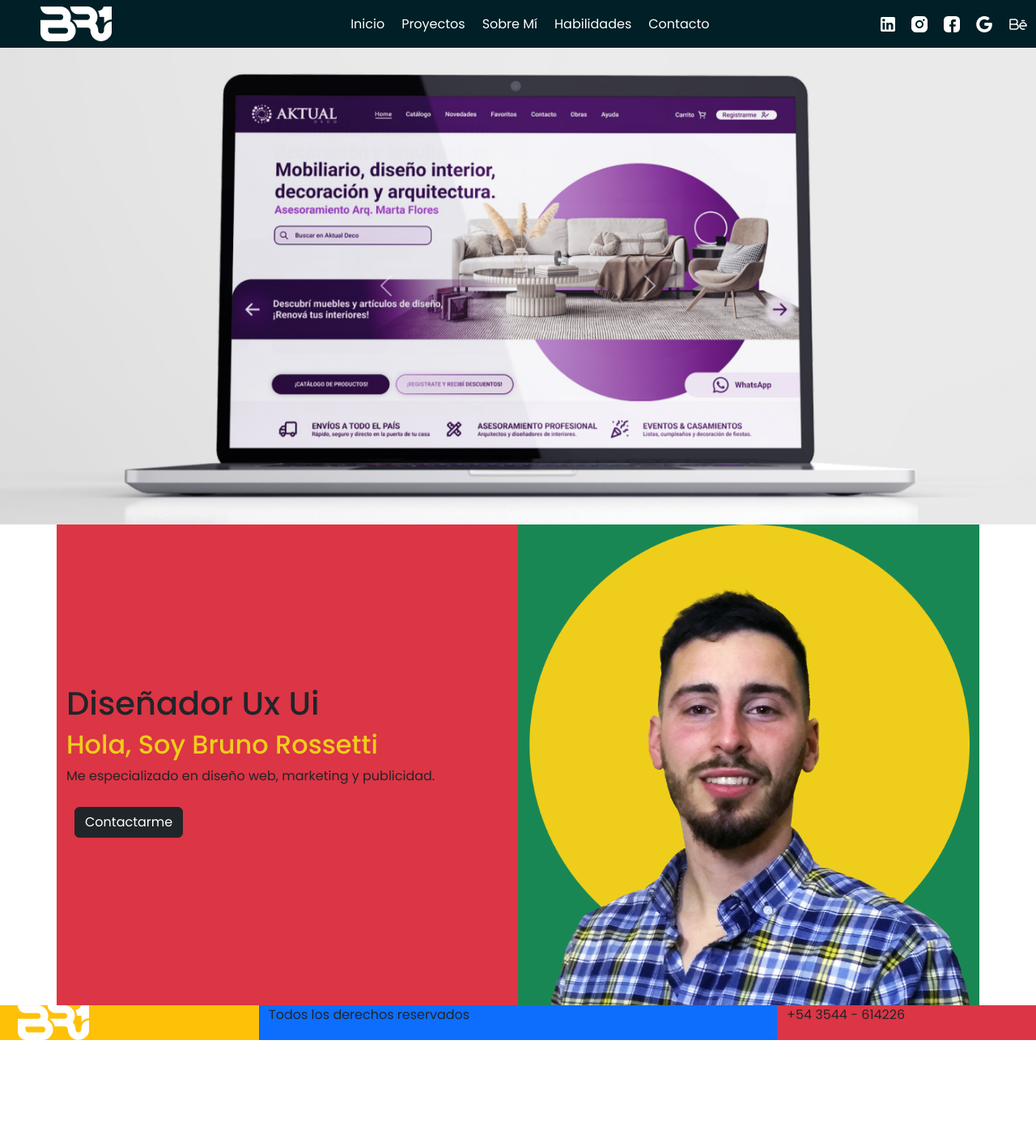
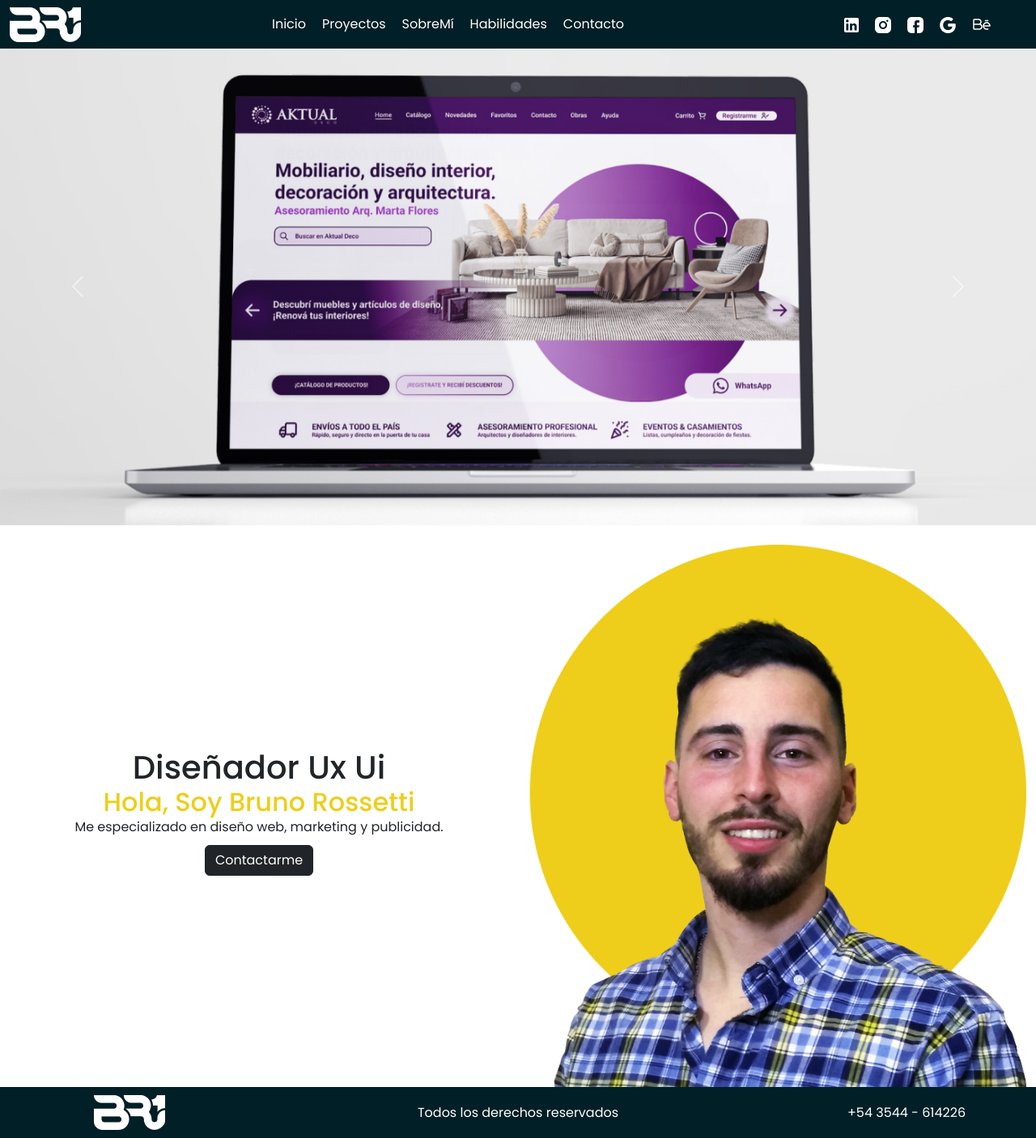
Before and after one commit to br1rossetti/pf-bruno-rossetti, a plain HTML site: page index.html in a window 1280 px wide. Shown: the whole page at 81% size. Before the commit the page ends 1285 px from the top, so only its background shows below. Drawn offline with nearby package versions, Linux system fonts and the light colour scheme.

Commit message:
nuevo commit

```diff
--- a/css/style.css
+++ b/css/style.css
@@ -12,18 +12,13 @@ body {
     overflow-x: hidden;
 }
 
-
-#headerPrincipal {
-    background-color: rgb(10, 10, 10) !important;
-    height: 10vh;
-    display: flex;
-    top: 0;
-    position: fixed;
-    z-index: 1000000;
-    width: 100%;
-    padding-left: 2VW;
+.headerRedesSociales {
+    display: flex !important;
+    flex-direction: row !important;
+    align-items: center !important;
+    margin-bottom: 0 !important;
+    padding: 0 !important;
   }
-
 
 
 /* ESTILOS DEL BODY SOBRE MI*/
@@ -44,7 +39,6 @@ body {
 /* ESTILOS DEL BODY HABILIDADES*/
 
 #bodyHabilidades {
-
     height: 110vh;
     display: grid;
     grid-template-columns: 1fr;
@@ -59,7 +53,6 @@ body {
 /* ESTILOS DEL BODY CONTACTO*/
 
 #bodyContacto {
-
     height: 110vh;
     display: grid;
     grid-template-columns: 1fr 1fr;
@@ -79,10 +72,11 @@ body {
     justify-content: center;
     gap: 5px;
 }
-#headerBoostrap{
+
+.headerNavBoostrap {
     background-color: #011F26 !important;
+}
 
-}
 #ContItemsNav li a{
     color: white !important;
     padding: 2 !important;
@@ -113,21 +107,15 @@ body {
     top: 0;
 }
 
-nav {
+.nav {
     display: flex;
     flex-direction: row;
 }
 
-nav ul {
+.navUl {
     flex-grow: 1;
     display: flex;
     justify-content: center;
-    align-items: center;
-}
-
-header div ul {
-    display: flex;
-    justify-content: space-between;
     align-items: center;
 }
 
@@ -153,7 +141,7 @@ header div ul {
     align-items: center;
     justify-content: space-around;
 }
-.headerIconos ul{
+.headerIconosUl {
   display: flex;
   list-style: none;
   margin: 0;
@@ -170,10 +158,11 @@ header div ul li {
 }
 
 a {
-    color: white;
+    color: white !important;
     margin: 10px;
+    padding: 0 !important;
     font-size: 1rem;
-    text-decoration: none;
+    text-decoration: none !important;
 }
 
 a:hover {
@@ -212,6 +201,7 @@ a:hover {
 
 p {
     font-size: 1rem;
+    margin-bottom: 0 !important;
 }
 
 .botonesSobreMi {
@@ -273,7 +263,6 @@ p {
 }
 
 .divHabilidades {
-
     background-color: #E6E6E6;
     border-radius: 5px;
     height: 100%;
@@ -353,8 +342,13 @@ section div ul li {
 
 }
 
+h1 {
+    margin: 0 !important;
+}
+
 h2 {
     color: #EECE1A;
+    margin: 0 !important;
 }
 
 .formSectionDos {
@@ -388,6 +382,13 @@ textarea:focus {
     justify-content: center;
     align-items: center;
 
+}
+
+/* ESTILOS FOOTER CON BOOSTRAP */
+
+.footerBoostrap {
+    background-color: #011F26;
+    color: white
 }
 
 /* ESTILOS FOOTER GENERAL */
@@ -429,24 +430,3 @@ textarea:focus {
     justify-content: center;
     align-items: center;
 }
-
-
-/* MEDIAS QUERIES */
-/*
-@media (max-width: 1200px) {
-}
-
-@media (max-width: 1024px) {
-}
-
-@media (max-width: 768px) {
-}
-
-@media (max-width: 600px) {
-}
-
-@media (max-width: 480px) {
-}
-
-@media (max-width: 320px) {
-} */
--- a/index.html
+++ b/index.html
@@ -16,22 +16,26 @@
 <!-- HEADER -->
     <header>
         <!-- COMPONENTE NAVBAR -->
-    <nav class="navbar navbar-expand-lg position-sticky z-3" id="headerBoostrap">
-        <div class="container-fluid m-0 p-0">
-            <img src="./assets/icon/logo-br1.png" alt="BrunoLogo" class="logoBruno">
-            <button class="navbar-toggler" type="button" data-bs-toggle="collapse" data-bs-target="#navbarNav" aria-controls="navbarNav" aria-expanded="false" aria-label="Toggle navigation">
+        <nav class="navbar navbar-expand-lg headerNavBoostrap">
+            <div class="container-fluid">
+                <!-- LOGO BR1 -->
+                <a class="navbar-brand col-3 m-0" href="./index.html"><img src="./assets/icon/logo-br1.png" alt="BrunoLogo">
+                </a>
+                    <!-- BOTON TOGGLER -->
+                <button class="navbar-toggler" type="button" data-bs-toggle="collapse" data-bs-target="#navbarSupportedContent" aria-controls="navbarSupportedContent" aria-expanded="false" aria-label="Toggle navigation">
+                    <!-- INCONITO TOGGLER -->
                     <span class="navbar-toggler-icon"></span>
                 </button>
-            <div class="collapse navbar-collapse" id="navbarNav">
-                <ul class="navbar-nav ms-auto" id="ContItemsNav">
+                <div class="collapse navbar-collapse col-9" id="navbarSupportedContent">
+                    <ul class="navbar-nav me-auto col-6">
                     <li class="nav-item">
-                        <a class="nav-link active" aria-current="page" href="#">Inicio</a>
+                        <a class="nav-link active" aria-current="page" href="./index.html">Inicio</a>
                     </li>
                     <li class="nav-item">
                         <a class="nav-link" href="./pagess/proyectos.html">Proyectos</a>
                     </li>
                     <li class="nav-item">
-                        <a class="nav-link" href="./pagess/sobre-mi.html">Sobre Mí</a>
+                        <a class="nav-link" href="./pagess/sobre-mi.html">SobreMí</a>
                     </li>
                     <li class="nav-item">
                         <a class="nav-link" href="./pagess/habilidades.html">Habilidades</a>
@@ -40,8 +44,7 @@
                         <a class="nav-link" href="./pagess/contacto.html">Contacto</a>
                     </li>
                     </ul>
-                <div class="headerIconos">
-                    <ul>
+                    <ul class="headerRedesSociales col-3">
                         <li>
                             <a href="https://www.linkedin.com/in/bruno-rossetti1/" target="_blank">
                                 <img src="./assets/icon/iconos-header/LinkedIn.png" alt="Icono de Linkedin">
@@ -70,15 +73,14 @@
                     </ul>
                 </div>
             </div>
-        </div>
         </nav>
     </header>
 <!-- MAIN -->
     <main>
 <!-- COMPONENTE CARROUSEL EN MAIN  -->
-        <div class="container-fluid m-0 p-0">
+    <div class="container-fluid">
         <div class="row">
-                <div id="carouselExampleInterval" class="carousel slide col-sm-12 col-md-12 col-lg-12 col-xl-12 col-xxl-12" data-bs-ride="carousel">
+            <div id="carouselExampleInterval" class="carousel slide col-sm-12 col-md-12 col-lg-12 col-xl-12 col-xxl-12 m-0 p-0" data-bs-ride="carousel">
             <div class="carousel-inner">
             <div class="carousel-item active" data-bs-interval="10000">
                 <img src="./assets/img/slider/aktual-deco.jpg" class="d-block w-100" alt="Aktual Deco">
@@ -87,50 +89,52 @@
                 <img src="./assets/img/slider/edificapp.jpg" class="d-block w-100" alt="EdificApp">
             </div>
             <div class="carousel-item">
-                        <img src="./assets/img/slider/prevencion-salud.jpg" class="d-block w-100" alt="Prevencion Salud">
+                <img src="./assets/img/slider/prevencion-salud.jpg" class="d-block w-100" alt="PrevencionSalud">
             </div>
             </div>
-                    <button class="carousel-control-prev w-75" type="button" data-bs-target="#carouselExampleInterval" data-bs-slide="prev">
-                    <span class="carousel-control-prev-icon w-75" aria-hidden="true"></span>
+            <button class="carousel-control-prev" type="button" data-bs-target="#carouselExampleInterval" data-bs-slide="prev">
+            <span class="carousel-control-prev-icon" aria-hidden="true"></span>
             <span class="visually-hidden">Previous</span>
             </button>
-                    <button class="carousel-control-next w-75" type="button" data-bs-target="#carouselExampleInterval" data-bs-slide="next">
+            <button class="carousel-control-next" type="button" data-bs-target="#carouselExampleInterval" data-bs-slide="next">
             <span class="carousel-control-next-icon" aria-hidden="true"></span>
             <span class="visually-hidden">Next</span>
             </button>
             </div>
         </div>
     </div>
+    <br>
 <!-- PORTADA -->
-        <div class="container bg-primary">
+        <div class="container-fluid">
             <div class="row">
-                <div class="col-sm-12 col-md-12 col-lg-6 col-xl-6 d-flex flex-column justify-content-center align-items-start bg-danger">
-                    <h1>Diseñador Ux Ui</h1>
-                    <h2>Hola, Soy Bruno Rossetti</h3>
-                    <p>Me especializado en diseño web, marketing y publicidad.</p>
-                    <a href="./pagess/contacto.html">
+                <div class="col-sm-12 col-md-12 col-lg-6 col-xl-6 d-flex flex-column justify-content-center align-items-start">
+                    <h1 class="mx-auto">Diseñador Ux Ui</h1>
+                    <h2 class="mx-auto">Hola, Soy Bruno Rossetti</h3>
+                    <p class="mx-auto">Me especializado en diseño web, marketing y publicidad.</p>
+                    <a href="./pagess/contacto.html" class="mx-auto">
                         <button class="btn btn-dark m-0" id="botonContactarme">Contactarme</button>
                     </a>
                 </div>
-                <div class="col-sm-12 col-md-12 col-lg-6 col-xl-6 bg-success">
-                    <img class="img-fluid w-100" src="./assets/img/bruno-portada.png" alt="Bruno Portada">
+                <br>
+                <div class="col-sm-12 col-md-12 col-lg-6 col-xl-6">
+                    <img class="img-fluid h-lg-25 h-xl-100 " src="./assets/img/bruno-portada.png" alt="Bruno Portada">
                 </div>
             </div>
         </div>
     </main>
 <!-- FOOTER -->
-    <footer>
+    <footer class="footerBoostrap">
         <div class="container-fluid">
             <div class="row">
-                <div class="col-sm-3 col-md-3 col-lg-3 col-xl-3 bg-warning">
-                    <a href="./index.html">
+                <div class="col-sm-6 col-md-3 col-lg-3 col-xl-3 justify-content-center align-items-center ">
+                    <a class="d-flex justify-content-center align-items-center" href="./index.html">
                         <img src="./assets/icon/logo-br1.png" alt="Logo Bruno">
                     </a>
                 </div>
-                <div class="col-sm-6 col-md-6 col-lg-6 col-xl-6 bg-primary">
+                <div class="col-sm-6 col-md-6 col-lg-6 col-xl-6 d-flex justify-content-center align-items-center my-2">
                     <p>Todos los derechos reservados</p>
                 </div>
-                <div class="col-sm-3 col-md-3 col-lg-3 col-xl-3 bg-danger">
+                <div class="col-sm-12 col-md-3 col-lg-3 col-xl-3 d-flex justify-content-center align-items-center my-2">
                     <p>+54 3544 - 614226</p>
                 </div>
             </div>
```
Also changed, not shown: pagess/contacto.html (+3 -3 lines), pagess/habilidades.html (+3 -3 lines), pagess/proyectos.html (+26 -20 lines), pagess/sobre-mi.html (+3 -3 lines). Lines whose indentation alone changed are shown as unchanged.
